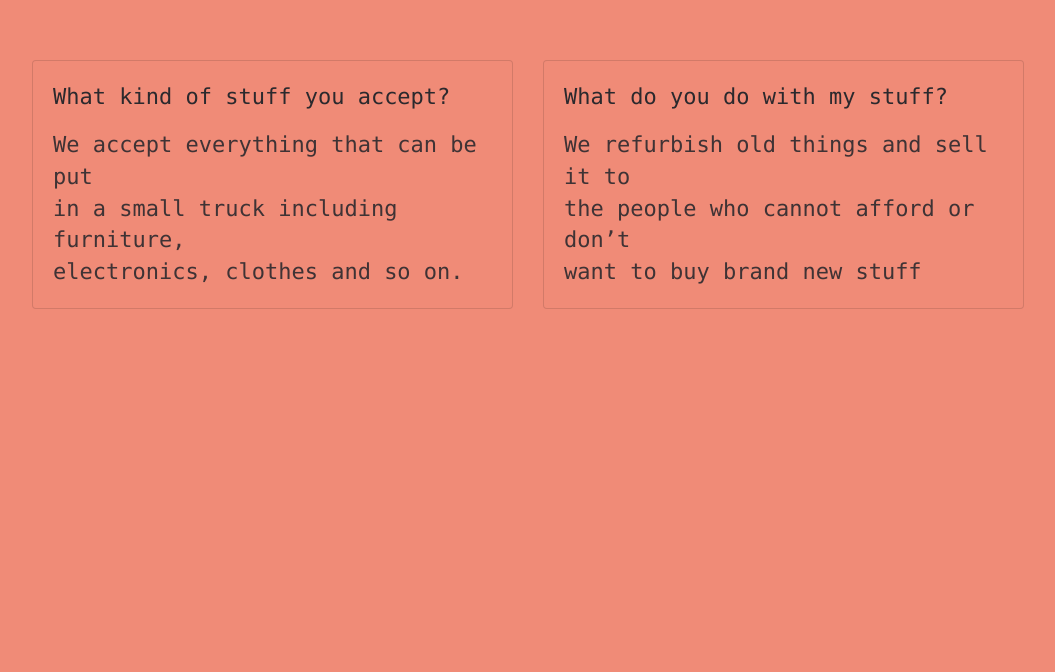
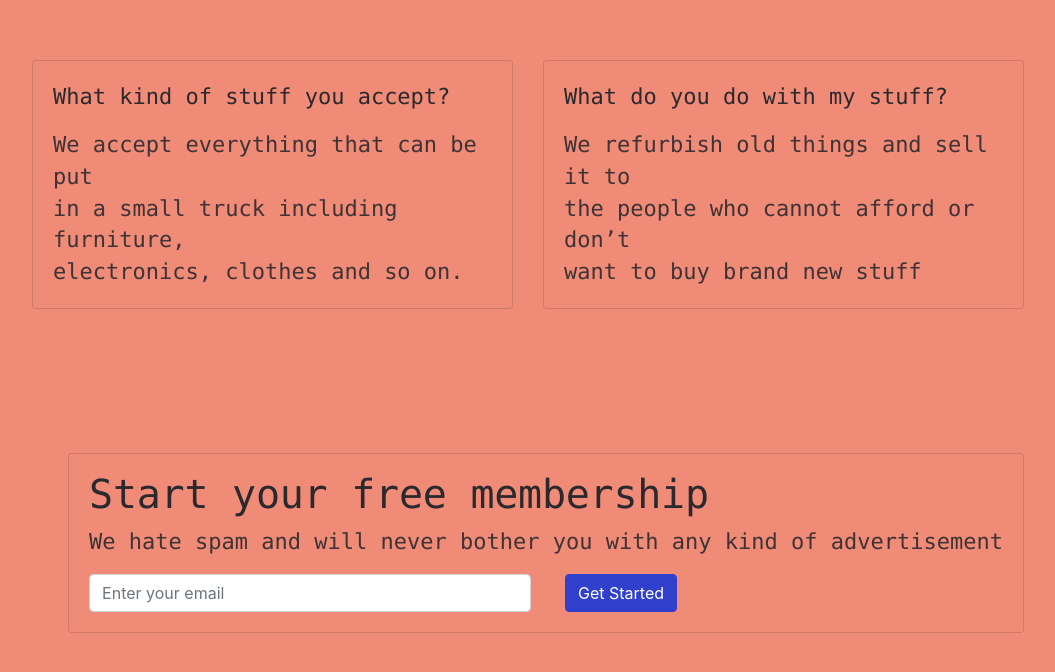
Before and after one commit to danilissadovski/svalka, a React (Create React App) app in the folder landing/: page / in a window 1280 px wide. Shown: the part 1040-1712 px from the top of the page, without its empty margins (112-1167 px from the left). Before the commit the page ends 1349 px from the top, so only its background shows below. Built offline with nearby package versions, Linux system fonts and the light colour scheme.

Commit message:
half page with styles and good adaptation

```diff
--- a/landing/src/App.css
+++ b/landing/src/App.css
@@ -67,3 +67,25 @@
 .text-style-2{
     color: rgba(43, 41, 45, 0.9);
 }
+
+.Start-your-free-memb {
+    font-family: Monaco;
+    font-size: 40px;
+    font-weight: normal;
+    font-style: normal;
+    font-stretch: normal;
+    line-height: 1;
+    letter-spacing: -0.25px;
+    color: #2b292d;
+}
+
+.We-hate-spam-and-wil {
+    font-family: Monaco;
+    font-size: 22px;
+    font-weight: normal;
+    font-style: normal;
+    font-stretch: normal;
+    line-height: 1.45;
+    letter-spacing: normal;
+    color: rgba(43, 41, 45, 0.9);
+}
--- a/landing/src/App.js
+++ b/landing/src/App.js
@@ -2,7 +2,7 @@ import React, {Component} from 'react';
 
 import Helmet from 'react-helmet';
 import Content from "./components/content";
-// import Content2 from "./components/content2";
+import Content2 from "./components/content2";
 import Intro from "./components/intro";
 // import End from "./components/end";
 // import Footer from "./components/footer";
@@ -24,24 +24,23 @@ class App extends Component {
                     <div className="py-5">
                         <div className="py-5">
                             <div className="py-5">
-                      <div className="py-5">
-            <div className="col-sm-4">
+                                <div className="py-5 col-sm-4">
                                     <Intro/>
                                 </div>
                             </div>
                         </div>
                     </div>
+                    <div>
+                        <Content/>
+                            <div className="py-5">
+                                <div className="py-5">
+                                    <div className="float-right py-5">
+                                        <Content2/>
                                     </div>
-
-          <Content/>
-
-
-        {/*    <div className="clearfix bg-light row px-lg-5">*/}
-        {/*        <div className="col-6 float-right ">*/}
-        {/*            <Content2/>*/}
-        {/*        </div>*/}
-        {/*    </div>*/}
-        {/*  <Footer/>*/}
+                                </div>
+                            </div>
+                    </div>
+                    {/*<Footer/>*/}
                     {/*  <End/>*/}
                 </div>
             </div>
--- a/landing/src/components/content.js
+++ b/landing/src/components/content.js
@@ -1,7 +1,7 @@
 import React from 'react';
 import { Card, CardText, Row, Col } from 'reactstrap';
 
-const Example = (props) => {
+const Content = (props) => {
     return (
         <Row>
             <Col sm="6">
@@ -32,4 +32,4 @@ const Example = (props) => {
     );
 };
 
-export default Example;
+export default Content;
--- a/landing/src/components/content2.js
+++ b/landing/src/components/content2.js
@@ -1,22 +1,28 @@
 import React from 'react';
-import {Button, Media, Input} from 'reactstrap';
+import { Card, CardText, CardBody, CardTitle, Button, Input, Col, Row } from 'reactstrap';
 
-const Content2 = () => {
+const Content2 = (props) => {
     return (
-        <Media className="content-2-3">
-            <Media left href="#">
-            </Media>
-            <Media body>
-                <Media heading>
-                    Start your free membership.
-                </Media>
-                We hate spam and will never bother you with any kind of advertisement
-            </Media>
-            <div>
-            <Input type="email" name="email" id="exampleEmail" placeholder="Enter your email" />
-            <Button color="primary" className='ml-1'>Get Started</Button>
-            </div>
-        </Media>
+        <div>
+            <Card>
+                <CardBody>
+                    <CardTitle className="Start-your-free-memb">Start your free membership</CardTitle>
+                    <CardText className="We-hate-spam-and-wil">We hate spam and
+                        will never bother
+                        you with any kind of advertisement</CardText>
+                    <Row>
+                    <Col sm={6}>
+                        <Input type="email" name="email" id="exampleEmail"
+                               placeholder="Enter your email" />
+                    </Col>
+                        <Col>
+                    <Button color="primary" sm={6} className="ml-1">Get Started</Button>
+                        </Col>
+                    </Row>
+
+                </CardBody>
+            </Card>
+        </div>
     );
 };
 
--- a/landing/src/components/footer.js
+++ b/landing/src/components/footer.js
@@ -3,14 +3,14 @@ import { Media } from 'reactstrap';
 
 const Footer = () => {
     return (
-        <Media className="row py-3 bg-white px-lg-5">
+        <Media className="row bg-white">
             <h5 className="col-4">
                 SVALKA
                 <h6>Important claim here</h6>
             </h5>
-            <div className="col-4 px-lg-5 container-4">Some reminder for the users who scrolled
+            <div className="col-4 ">Some reminder for the users who scrolled
                 through the landing page and forgot why they are here in the first place.</div>
-            <div className="col-4 px-lg-5 container-4">
+            <div className="col-4 ">
                 Shortcut1
                 Shortcut2
                 Shortcut3
--- a/landing/src/components/intro.js
+++ b/landing/src/components/intro.js
@@ -1,7 +1,7 @@
 import React from 'react';
 import { Card, CardText, CardBody, CardTitle, Button, ButtonGroup } from 'reactstrap';
 
-const Example = (props) => {
+const Intro = (props) => {
   return (
       <div className="card">
         <Card>
@@ -30,4 +30,4 @@ const Example = (props) => {
   );
 };
 
-export default Example;
+export default Intro;
```
Lines whose indentation alone changed are shown as unchanged.
